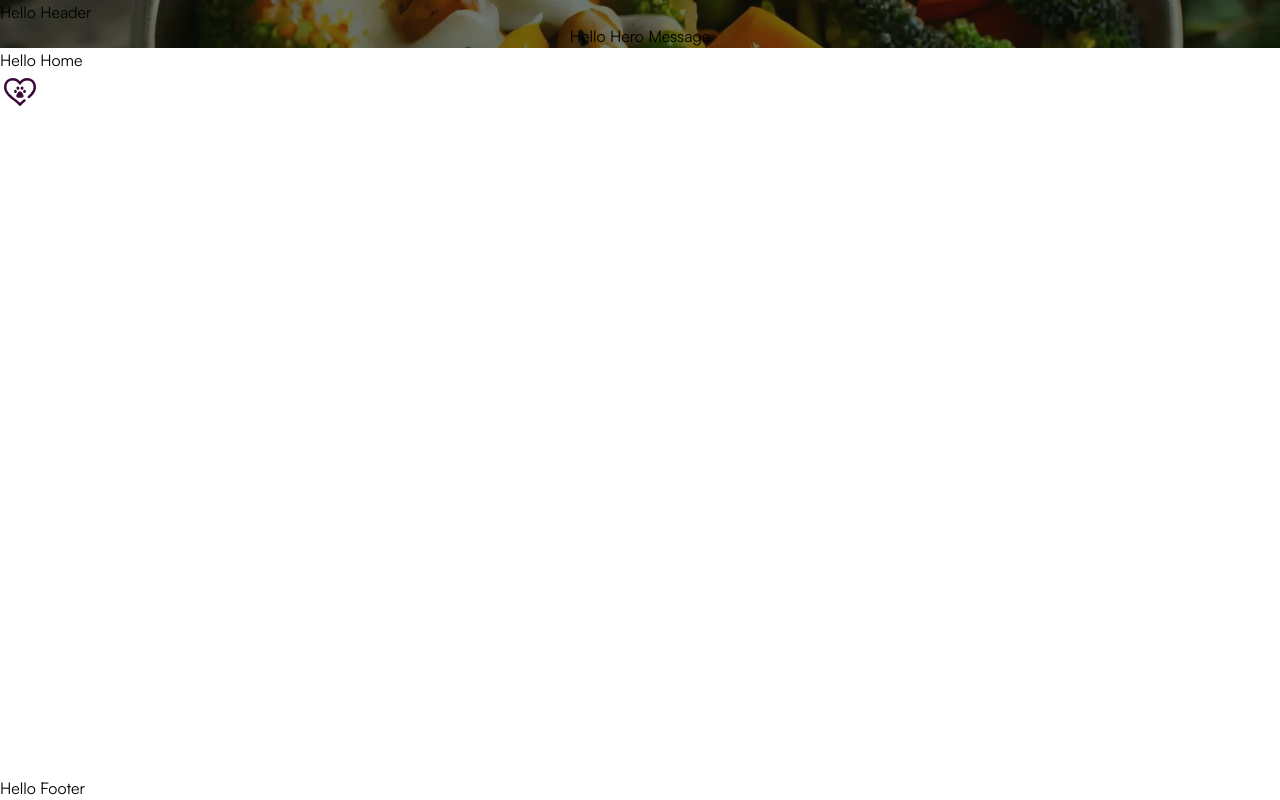
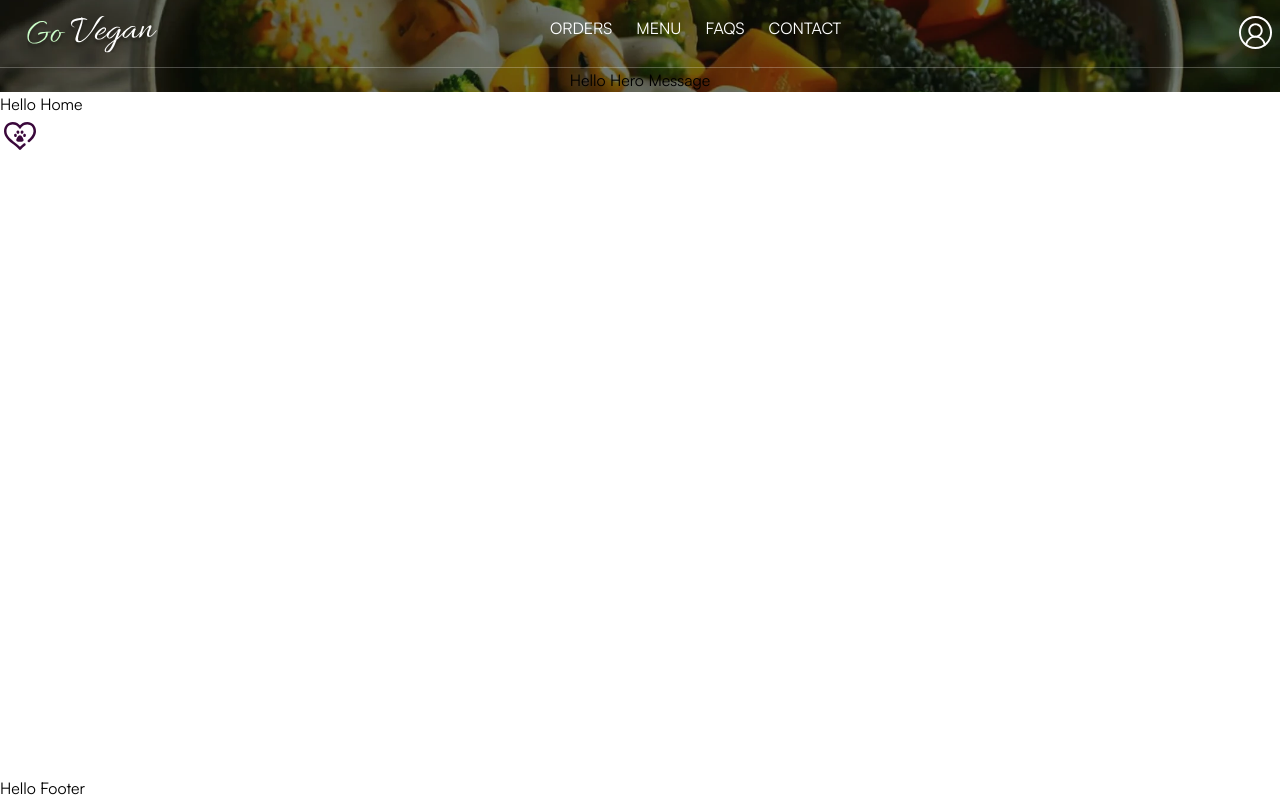
Before and after one commit to FausioPaco/go-vegan, a React (Vite) app: page / in a window 1280 px wide. Built offline with nearby package versions, Linux system fonts and the light colour scheme.

Commit message:
added header navigation

```diff
--- a/src/layouts/Header.tsx
+++ b/src/layouts/Header.tsx
@@ -1,5 +1,74 @@
+import { Link, NavLink } from 'react-router-dom';
+import { Icon } from '@/components/ui/Icon';
+
 const Header = () => {
-  return <header> Hello Header</header>;
+  return (
+    <header className="flex justify-between border-b border-white/25 pb-2 pt-4">
+      <Link to="/" className="block">
+        <img
+          src="/logo.svg"
+          alt="Go Vegan Logo"
+          className="block pl-6"
+          width={160}
+          height={45}
+        />
+      </Link>
+
+      <nav className="hidden text-white md:block">
+        <ul className="flex justify-center gap-x-6">
+          <li>
+            <NavLink
+              to="/orders"
+              className={({ isActive }) =>
+                isActive ? 'font-normal text-primary-400' : 'font-normal'
+              }
+              end
+            >
+              ORDERS
+            </NavLink>
+          </li>
+
+          <li>
+            <NavLink
+              to="/about"
+              className={({ isActive }) =>
+                isActive ? 'font-normal text-primary-400' : 'font-normal'
+              }
+              end
+            >
+              MENU
+            </NavLink>
+          </li>
+          <li>
+            <NavLink
+              to="/faqs"
+              className={({ isActive }) =>
+                isActive ? 'font-normal text-primary-400' : 'font-normal'
+              }
+              end
+            >
+              FAQS
+            </NavLink>
+          </li>
+          <li>
+            <NavLink
+              to="/contact"
+              className={({ isActive }) =>
+                isActive ? 'font-normal text-primary-400' : 'font-normal'
+              }
+              end
+            >
+              CONTACT
+            </NavLink>
+          </li>
+        </ul>
+      </nav>
+
+      <div className="mx-2">
+        <Icon name="user" className="text-white" />
+      </div>
+    </header>
+  );
 };
 
 export default Header;
```
